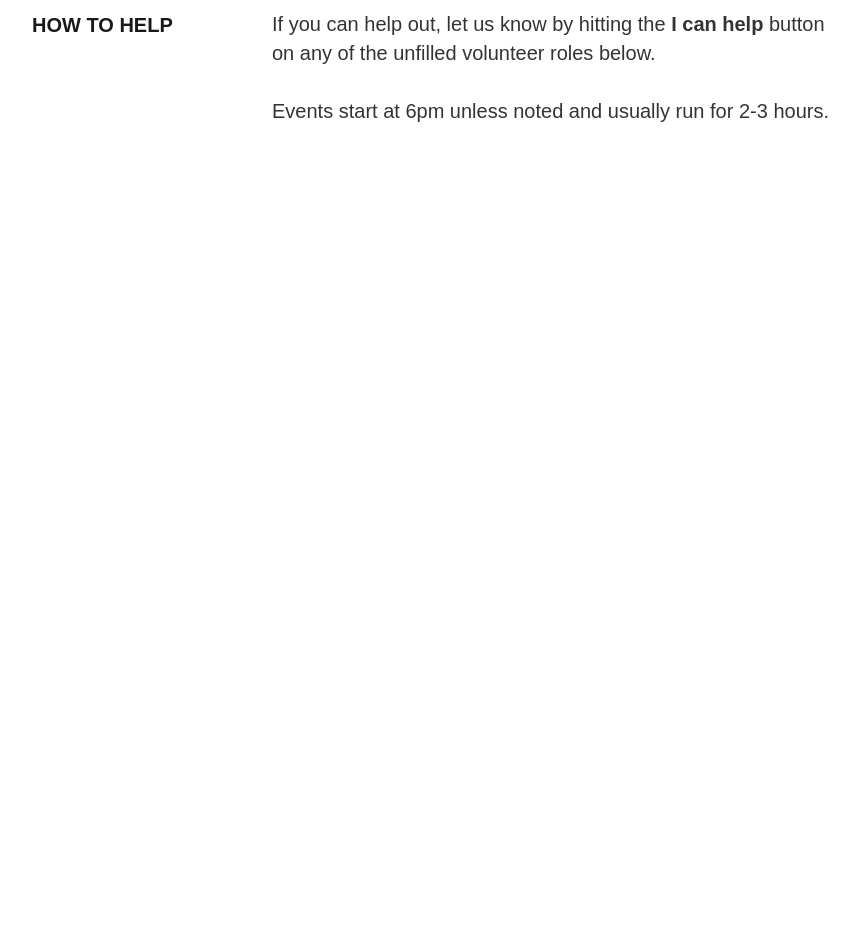
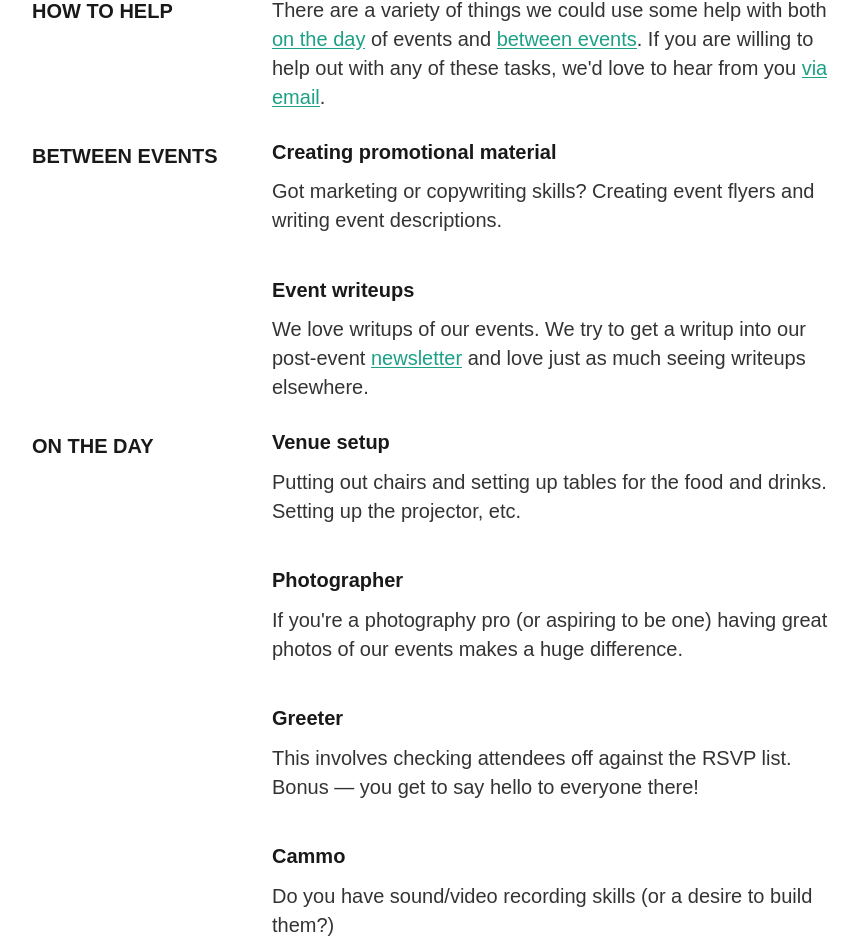
Before and after one commit to quantsquills/quantsquills.com, a SvelteKit app: page /volunteer in a window 1280 px wide. Shown: the part 470-1422 px from the top of the page, without its empty margins (208-1067 px from the left). Before the commit the page ends 800 px from the top, so only its background shows below. Built offline with nearby package versions, Linux system fonts and the light colour scheme; a web font is replaced by a local one.

Commit message:
Tidy up volunteering and speaking pages

```diff
--- /dev/null
+++ b/src/global.css
@@ -0,0 +1,3 @@
+:first-child:not(div, header) {
+  margin-top: 0;
+}
--- /dev/null
+++ b/src/lib/Button.svelte
@@ -0,0 +1,3 @@
+<button
+	class="border-black border-solid border px-3 drop-shadow-blue-50 drop-shadow-md"
+	><slot /></button>
--- a/src/lib/SectionTitle.svelte
+++ b/src/lib/SectionTitle.svelte
@@ -1 +1,5 @@
-<h2 class="text-base md:uppercase mt-0"><slot /></h2>
+<script lang="ts">
+	export let name: string | undefined = undefined;
+</script>
+
+<h2 class="text-base md:uppercase mt-0" {name}><slot /></h2>
--- a/src/lib/TalkPitchForm.svelte
+++ b/src/lib/TalkPitchForm.svelte
@@ -1 +1,64 @@
-TODO: talk pitch form
+<script lang="ts">
+	import { enhance } from '$app/forms';
+	import type { ActionData } from '.svelte-kit/types/src/routes/(pages)/pitch-a-talk/$types';
+	import Button from './Button.svelte';
+	export let form: ActionData;
+</script>
+
+{#if form?.success}
+	<p class="font-bold"
+		>Thanks for submitting a pitch! We'll be in touch shortly for more details.</p>
+{:else}
+	<form method="POST" use:enhance>
+		<label
+			>Talk title <input name="title" type="text" />
+			{#if form?.missing?.includes('title')}<p class="error"
+					>Have a crack at a title for your talk. We won't hold you to it if you
+					want to change it later.</p
+				>{/if}
+		</label>
+		<label
+			>What's it all about
+			<textarea name="pitch" />
+			{#if form?.missing?.includes('pitch')}<p class="error"
+					>We need to know what you plan to talk about. The more detail the
+					better, but even something short will do go get the ball rolling.</p
+				>{/if}
+		</label>
+		<label
+			>Email address
+			<input name="email" type="email" />
+			{#if form?.missing?.includes('email')}<p class="error"
+					>We need to know how to get in touch once we've read your pitch.</p
+				>{/if}
+		</label>
+		<Button>Submit</Button>
+	</form>
+{/if}
+
+<style>
+	label {
+		margin-bottom: 1em;
+	}
+
+	label,
+	input,
+	textarea {
+		display: block;
+		width: 100%;
+	}
+
+	textarea {
+		height: 5em;
+	}
+
+	input,
+	textarea {
+		border: 1px solid #000;
+	}
+
+	.error {
+		font-size: small;
+		color: red;
+	}
+</style>
--- a/src/routes/(pages)/pitch-a-talk/+page.svelte
+++ b/src/routes/(pages)/pitch-a-talk/+page.svelte
@@ -1,8 +1,10 @@
-<script>
+<script lang="ts">
 	import TalkPitchForm from '$lib/TalkPitchForm.svelte';
 	import PageHeader from '$lib/PageHeader.svelte';
 	import SectionTitle from '$lib/SectionTitle.svelte';
 	import PageBody from '$lib/PageBody.svelte';
+	import type { ActionData } from './$types';
+	export let form: ActionData;
 </script>
 
 <PageHeader>
@@ -60,10 +62,6 @@
 			</a> (we should be so lucky).
 		</p>
 	</div>
-	<SectionTitle>Pitch it</SectionTitle>
-	<div>
-		<TalkPitchForm />
-	</div>
 	<SectionTitle>Is it just talks?</SectionTitle>
 	<div>
 		<p
@@ -76,4 +74,14 @@
 			>.
 		</p>
 	</div>
+	<SectionTitle>Pitch it</SectionTitle>
+	<div>
+		<p
+			>We'd love to hear from you if you want to <strong>pitch a talk</strong>
+			or <strong>suggest a speaker</strong>. You can
+			<a
+				href="mailto:hello@quantsquills.com?subject=Hacks%2FHackers%20talk%20pitch"
+				>email us</a> to get the ball rolling and we'll get back to you as soon as
+			we can.</p>
+	</div>
 </PageBody>
--- a/src/routes/(pages)/volunteer/+page.svelte
+++ b/src/routes/(pages)/volunteer/+page.svelte
@@ -18,11 +18,52 @@
 </PageHeader>
 <PageBody>
 	<SectionTitle>How to help</SectionTitle>
+
 	<div>
-		<p>
-			If you can help out, let us know by hitting the{' '}
-			<strong>I can help</strong> button on any of the unfilled volunteer roles below.
-		</p>
-		<p>Events start at 6pm unless noted and usually run for 2-3 hours.</p>
+		<p
+			>There are a variety of things we could use some help with both <a
+				href="#event-help">on the day</a>
+			of events and <a href="#organising-help">between events</a>. If you are
+			willing to help out with any of these tasks, we'd love to hear from you
+			<a
+				href="mailto:hello@quantsquill.com?subject=Hacks%2FHackers%20offer%20to%20help"
+				>via email</a
+			>.</p>
+	</div>
+	<SectionTitle name="#organising-help">Between events</SectionTitle>
+	<div>
+		<h4>Creating promotional material</h4>
+		<p
+			>Got marketing or copywriting skills? Creating event flyers and writing
+			event descriptions.</p>
+		<h4>Event writeups</h4>
+		<p
+			>We love writups of our events. We try to get a writup into our post-event <a
+				href="/newsletter">newsletter</a> and love just as much seeing writeups elsewhere.</p>
+	</div>
+	<SectionTitle name="#event-help">On the day</SectionTitle>
+	<div>
+		<h4>Venue setup</h4>
+		<p
+			>Putting out chairs and setting up tables for the food and drinks. Setting
+			up the projector, etc.</p>
+		<h4>Photographer</h4>
+		<p
+			>If you're a photography pro (or aspiring to be one) having great photos
+			of our events makes a huge difference.</p>
+		<h4>Greeter</h4>
+		<p
+			>This involves checking attendees off against the RSVP list. Bonus — you
+			get to say hello to everyone there!</p>
+		<h4>Cammo</h4>
+		<p>Do you have sound/video recording skills (or a desire to build them?)</p>
+		<h4>Live tweeting</h4>
+		<p
+			>Live tweet the event either from your own account, or we can give you
+			access to @HacksHackersBrisbane for the night.</p>
+		<h4>Packing up</h4>
+		<p
+			>Many hands make light work when packing up at the end of an event. If you
+			can hang around for a bit that would be awesome.</p>
 	</div>
 </PageBody>
--- a/src/routes/+layout.svelte
+++ b/src/routes/+layout.svelte
@@ -2,6 +2,7 @@
 	import '../app.postcss';
 	import '../reset.css';
 	import '../fonts.css';
+	import '../global.css';
 </script>
 
 <slot />
```
Also changed, not shown: package.json (+2 -6 lines), src/routes/(pages)/pitch-a-talk/+page.server.ts (added, +41 -0 lines), 2 other files (tests, documents, lock files or other folders).
